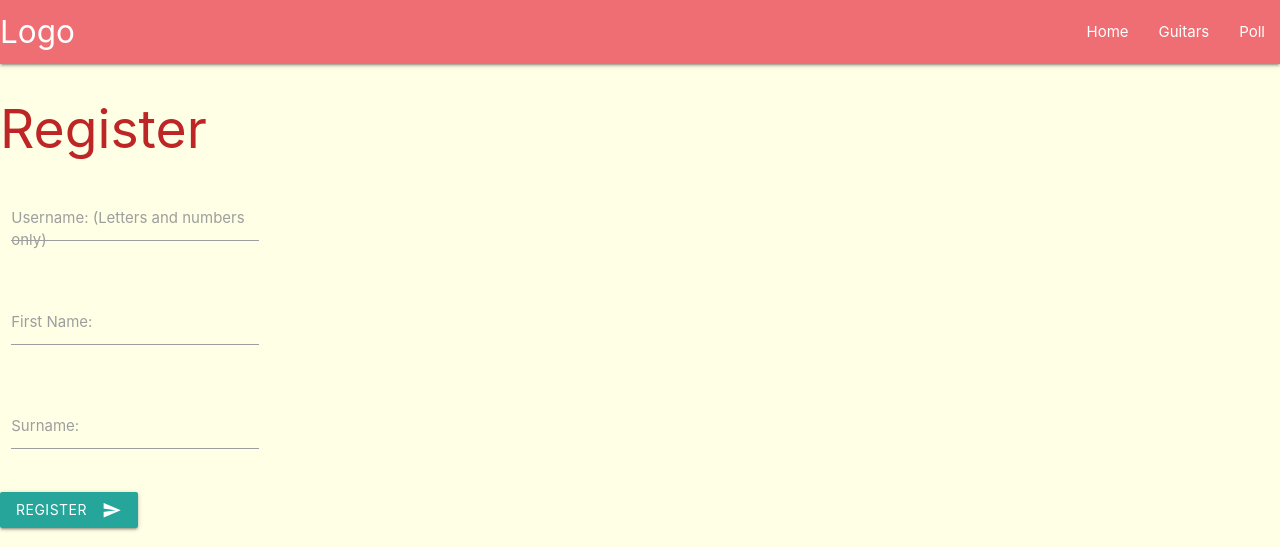
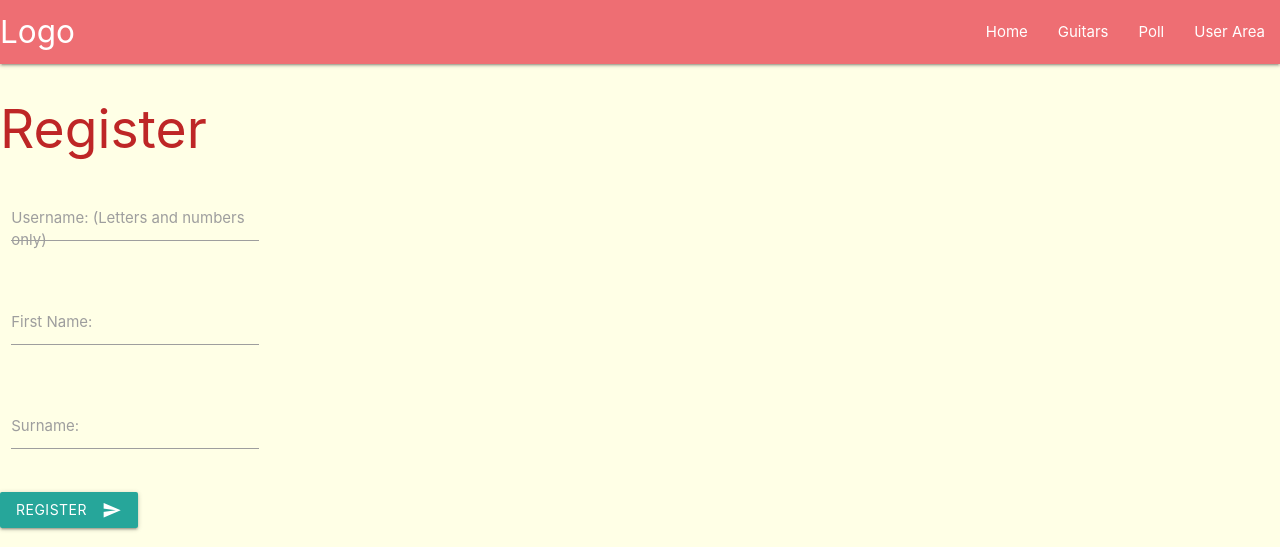
Before and after one commit to Echoic88/guitar-rev, a Flask app: page /register in a window 1280 px wide. Shown: the top 547 px of the page. Run offline with Flask 2, Linux system fonts and the light colour scheme; some libraries are stand-ins or nearby versions.

Commit message:
Add User Area page Users can register or access their details from this page

```diff
--- a/app.py
+++ b/app.py
@@ -1,5 +1,5 @@
 import os
-from flask import Flask, render_template, redirect, url_for, request
+from flask import Flask, render_template, redirect, url_for, request, flash
 from flask_pymongo import PyMongo
 from bson.objectid import ObjectId
 import copy
@@ -37,14 +37,20 @@ def guitars_form():
     return render_template("guitars-form.html")
 
 
+"""
 @app.route("/input_guitar", methods=["POST"])
 def input_guitar():
-    """
-    Insert details from the guitars_form to a new
-    DB entry in guitars and users collections
-    """
+
+    #Insert details from the guitars_form to a new
+    #DB entry in guitars and users collections
+
     guitars = mongo.db.guitars
     users = mongo.db.users
+
+
+    this_user=users.find_one({"user_name":request.form.get("user_name")})
+
+
 
     #Insert the guitar data from the form into guitars collection
     #return the newly created guitar object id to variable gtr_id
@@ -57,16 +63,18 @@ def input_guitar():
             "comment":request.form.get("comment")
         }).inserted_id
 
-
-    #Insert a new user to users collection
     #Add the guitar name from the form and the newly created guitar id to
     #the object containing the users guitars
 
-    #x = users.find({"user_name":request.form.get("user_name"})
-    #print(x)
+    user_guitars = "user_guitars"
+    guitars_dict= this_user.user_guitars
+
+    users.update(this_user,
+        {"$set": {guiatrs_dict:{request.form.get("gtr_name"): gtr_id}}
+        })
 
     return render_template("guitars.html")
-
+"""
 
 
 
@@ -112,5 +120,21 @@ def register_user():
     return render_template("register.html")
 
 
+@app.route("/user_area")
+def user_area():
+    """
+    Navigate to registration form for new users
+    """
+    return render_template("user-area.html")
+
+@app.route("/edit_user")
+def edit_user():
+    """
+    Edit existing user details
+    """
+
+
+
+
 if __name__ == "__main__":
     app.run(host=os.getenv("IP"), port=(os.getenv("PORT")), debug=True)
--- a/templates/base.html
+++ b/templates/base.html
@@ -21,6 +21,7 @@
                     <li><a href="{{ url_for('index') }}">Home</a></li>
                     <li><a href="{{ url_for('guitars') }}">Guitars</a></li>
                     <li><a href="{{ url_for('poll') }}">Poll</a></li>
+                    <li><a href="{{ url_for('user_area') }}">User Area</a></li>
                 </ul>
             </div>
         </nav>
@@ -28,6 +29,7 @@
             <li><a href="{{ url_for('index') }}">Home</a></li>
             <li><a href="{{ url_for('guitars') }}">Guitars</a></li>
             <li><a href="{{ url_for('poll') }}">Poll</a></li>
+            <li><a href="{{ url_for('user_area') }}">User Area</a></li>
         </ul>
     </header>
 
```
Also changed, not shown: templates/user-area.html (added, +43 -0 lines).
